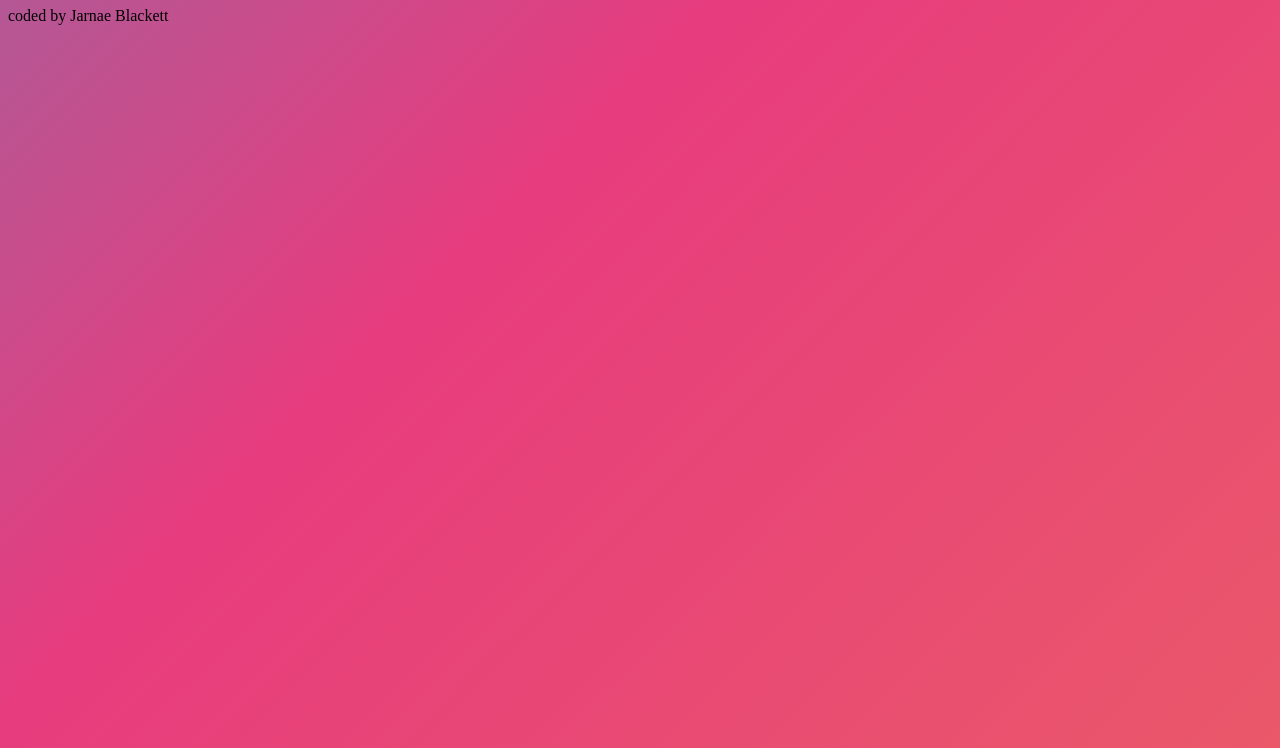
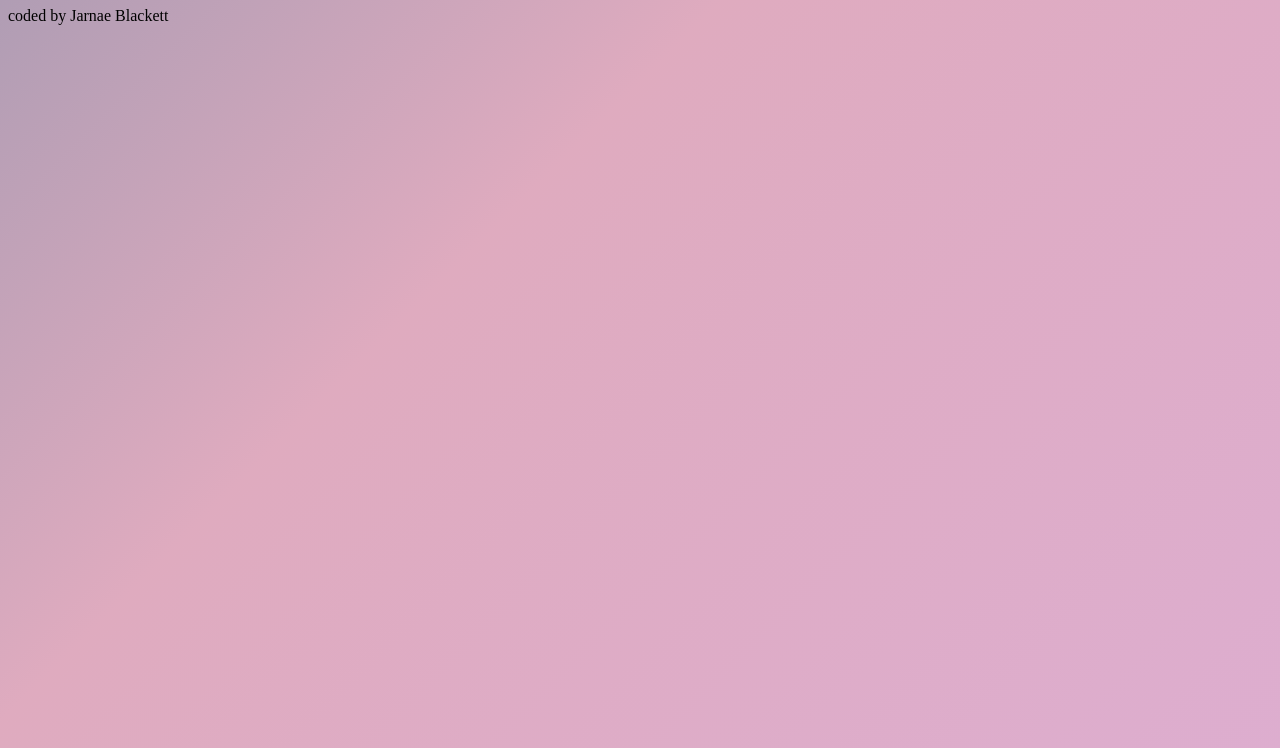
Before and after one commit to CleoJayCodes/Project-Weather.Off, a plain HTML site: page index.html in a window 1280 px wide. Shown: the part 73-821 px from the top of the page. Drawn offline with Linux system fonts and the light colour scheme.

Commit message:
Update index.html
Testing gradient colours

```diff
--- a/index.html
+++ b/index.html
@@ -13,7 +13,7 @@
     }
 
     body {
-      background: linear-gradient(-45deg, #ee7752, #e73c7e, #23a6d5, #23d5ab);
+      background: linear-gradient(-45deg, #dbb0e1, #dfabbf, #2a7594, #70a6ce);
       background-size: 400% 400%;
       animation: gradient 15s ease infinite;
     }
```
